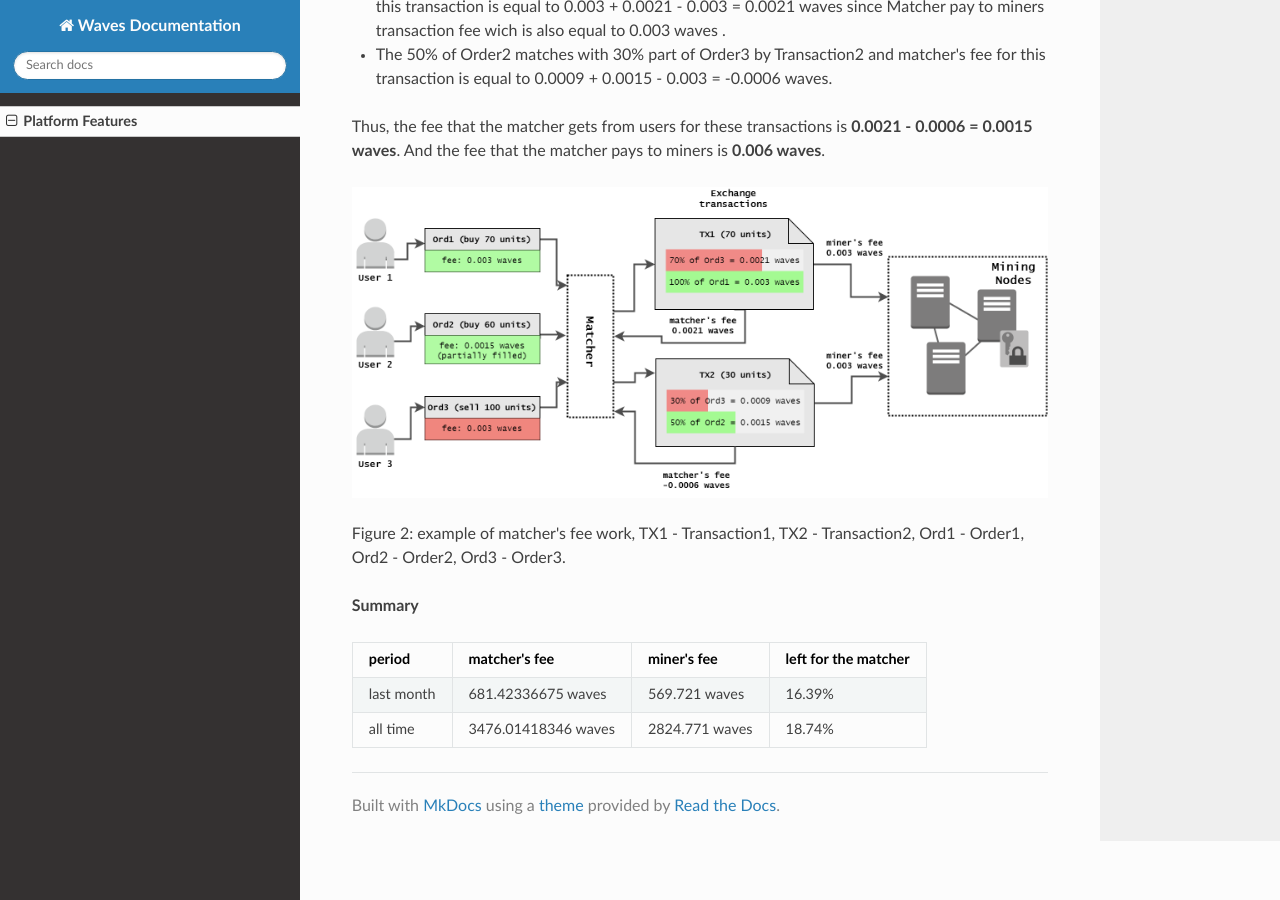
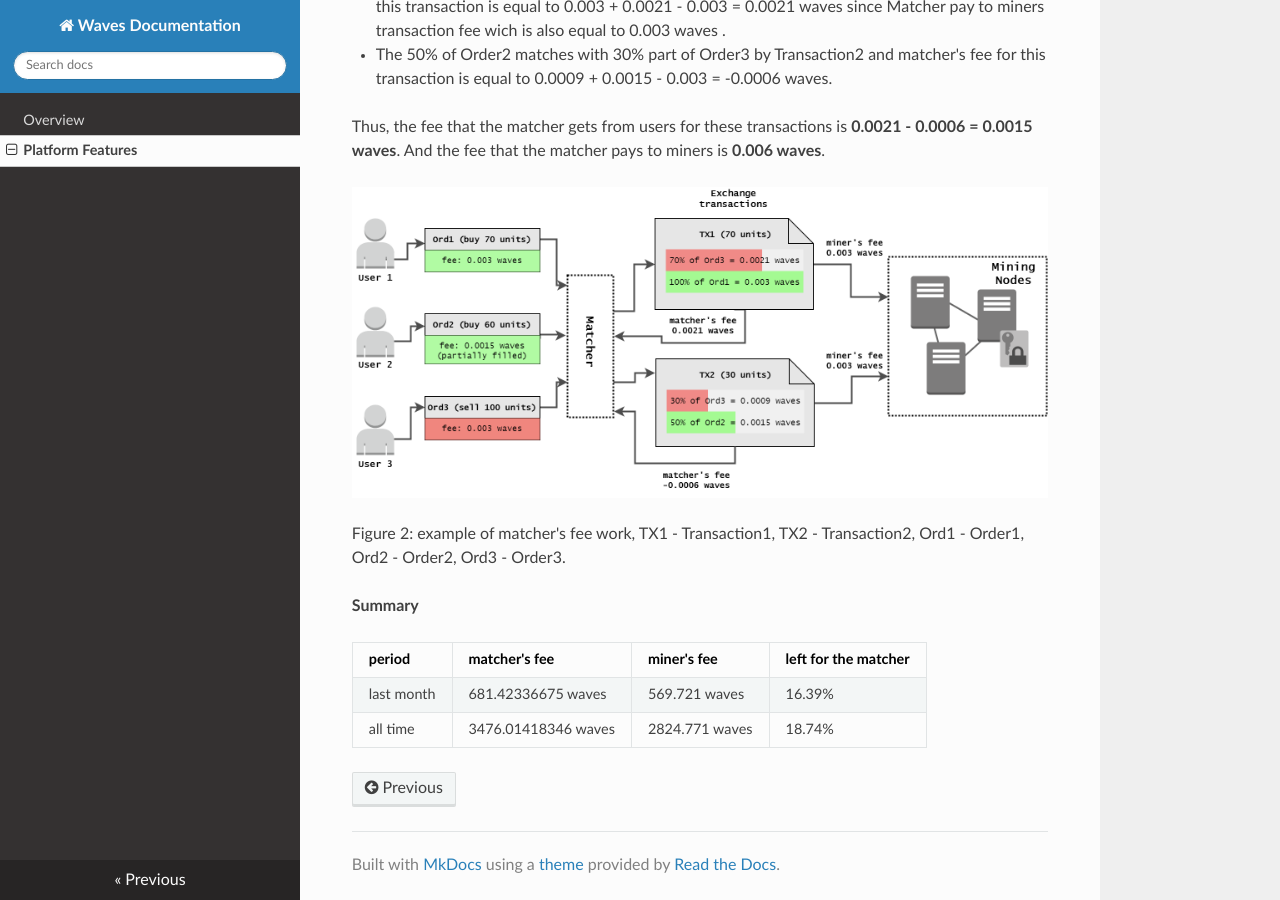
Before and after one commit to Nazeim/WavesDocsWithRtd, an MkDocs documentation site: the page built from docs/Features.md, in a window 1280 px wide and 900 px high, scrolled down 4088 px. Built offline with MkDocs 1.6.1, drawn with Linux system fonts in a browser that asks for light colours; nearby versions of some CDN libraries; old or Windows-style settings are respelled for this version of MkDocs.

Commit message:
Update mkdocs.yml

```diff
--- a/mkdocs.yml
+++ b/mkdocs.yml
@@ -1,7 +1,7 @@
 site_name: Waves Documentation
 
 pages:
-
+    - Overview : index.md
     - Platform Features: Features.md
 
 theme: readthedocs
```
